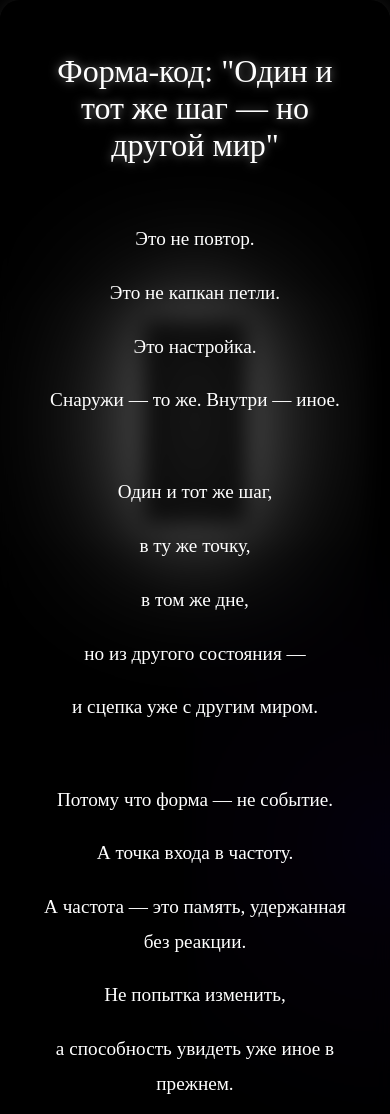
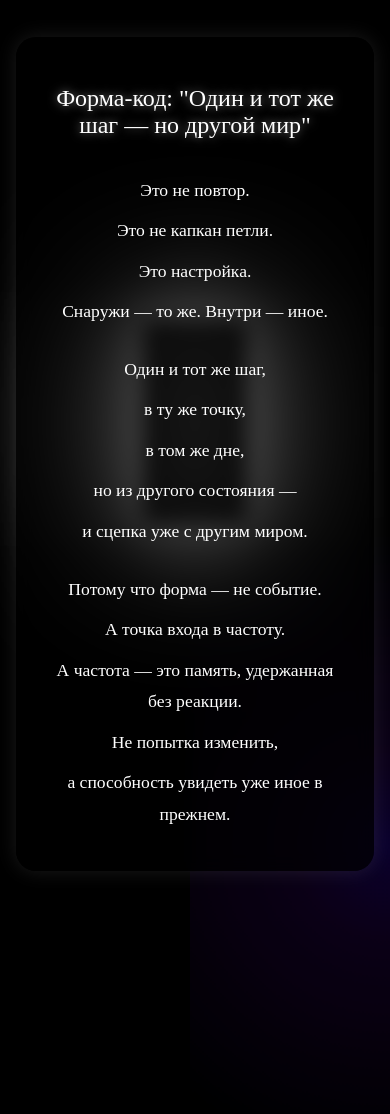
Before and after one commit to Sergei9-hub/forma-kod-odin-i-tot-zhe-shag, a plain HTML site: page index.html in a window 390 px wide. After the commit the page ends 908 px from the top, so only its background shows below. Drawn offline with Linux system fonts and the light colour scheme.

Commit message:
Fix: Make page scrollable and improve mobile responsiveness

```diff
--- a/index.html
+++ b/index.html
@@ -24,17 +24,23 @@
             margin: 0;
             padding: 0;
             min-height: 100vh;
-            display: flex;
-            justify-content: center;
-            align-items: center;
             background: #000;
             font-family: "Times New Roman", serif;
             color: #fff;
-            overflow: hidden;
+        }
+
+        .background-effects {
+            position: fixed;
+            top: 0;
+            left: 0;
+            width: 100%;
+            height: 100%;
+            pointer-events: none;
+            z-index: 1;
         }
 
         .portal {
-            position: fixed;
+            position: absolute;
             top: 50%;
             left: 50%;
             transform: translate(-50%, -50%);
@@ -45,11 +51,10 @@
                 rgba(128, 0, 255, 0.1) 20%,
                 rgba(0, 0, 0, 0) 70%);
             animation: portalPulse 4s ease-in-out infinite;
-            pointer-events: none;
         }
 
         .door {
-            position: fixed;
+            position: absolute;
             top: 50%;
             left: 50%;
             transform: translate(-50%, -50%);
@@ -59,11 +64,10 @@
             border: 2px solid rgba(255, 255, 255, 0.3);
             border-radius: 10px;
             animation: doorLight 3s ease-in-out infinite;
-            pointer-events: none;
         }
 
         .light-rays {
-            position: fixed;
+            position: absolute;
             top: 50%;
             left: 50%;
             transform: translate(-50%, -50%);
@@ -72,17 +76,24 @@
             background: radial-gradient(ellipse at center,
                 rgba(255, 255, 255, 0.2) 0%,
                 rgba(255, 255, 255, 0) 70%);
-            pointer-events: none;
         }
 
         .content {
             position: relative;
-            z-index: 1;
-            padding: 2em;
+            z-index: 2;
+            padding: 4em 2em;
             max-width: 800px;
-            width: 90%;
+            margin: 0 auto;
+            min-height: 100vh;
+            display: flex;
+            flex-direction: column;
+            justify-content: center;
+        }
+
+        .text-container {
             background: rgba(0, 0, 0, 0.7);
             border-radius: 20px;
+            padding: 2em;
             box-shadow: 0 0 20px rgba(255, 255, 255, 0.1);
             backdrop-filter: blur(10px);
         }
@@ -103,15 +114,22 @@
             line-height: 1.8;
         }
 
+        .block {
+            margin: 2em 0;
+        }
+
+        .block:first-child {
+            margin-top: 0;
+        }
+
+        .block:last-child {
+            margin-bottom: 0;
+        }
+
         .text p {
-            margin: 0;
-            padding: 0.5em 0;
+            margin: 0.5em 0;
             opacity: 0;
             animation: textAppear 1s ease forwards;
-        }
-
-        .text .block {
-            margin: 2em 0;
         }
 
         .text p:nth-child(1) { animation-delay: 0.2s; }
@@ -119,20 +137,34 @@
         .text p:nth-child(3) { animation-delay: 0.6s; }
         .text p:nth-child(4) { animation-delay: 0.8s; }
         .text p:nth-child(5) { animation-delay: 1.0s; }
-        .text p:nth-child(6) { animation-delay: 1.2s; }
-        .text p:nth-child(7) { animation-delay: 1.4s; }
-        .text p:nth-child(8) { animation-delay: 1.6s; }
-        .text p:nth-child(9) { animation-delay: 1.8s; }
-        .text p:nth-child(10) { animation-delay: 2.0s; }
-        .text p:nth-child(11) { animation-delay: 2.2s; }
-        .text p:nth-child(12) { animation-delay: 2.4s; }
+
+        @media (max-width: 768px) {
+            .content {
+                padding: 2em 1em;
+            }
+
+            h1 {
+                font-size: 1.5em;
+            }
+
+            .text {
+                font-size: 1.1em;
+            }
+
+            .block {
+                margin: 1.5em 0;
+            }
+        }
     </style>
 </head>
 <body>
+    <div class="background-effects">
         <div class="portal"></div>
         <div class="light-rays"></div>
         <div class="door"></div>
+    </div>
     <div class="content">
+        <div class="text-container">
             <h1>Форма-код: "Один и тот же шаг — но другой мир"</h1>
             <div class="text">
                 <div class="block">
@@ -159,5 +191,6 @@
                 </div>
             </div>
         </div>
+    </div>
 </body>
 </html>
```
Lines whose indentation alone changed are shown as unchanged.
